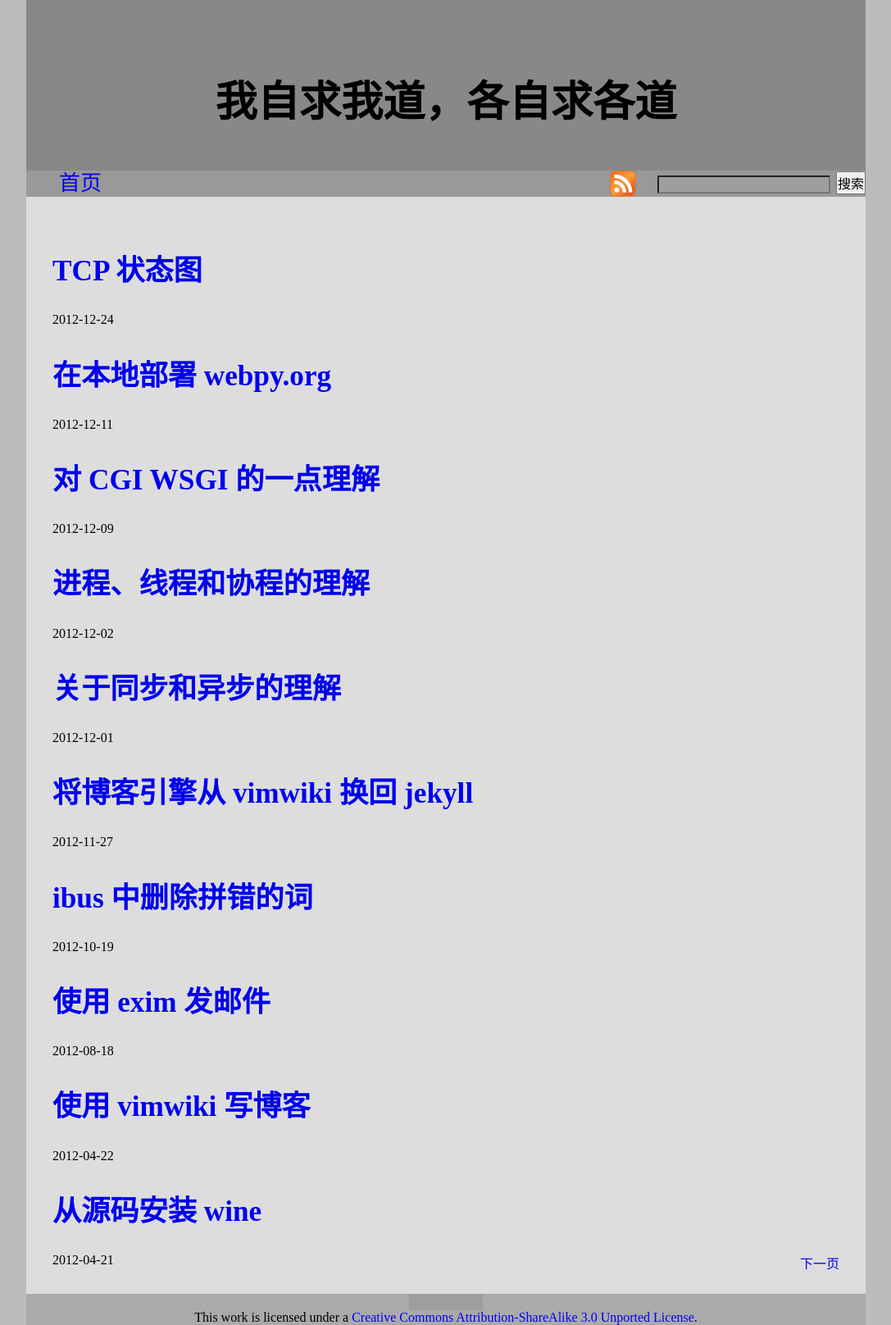
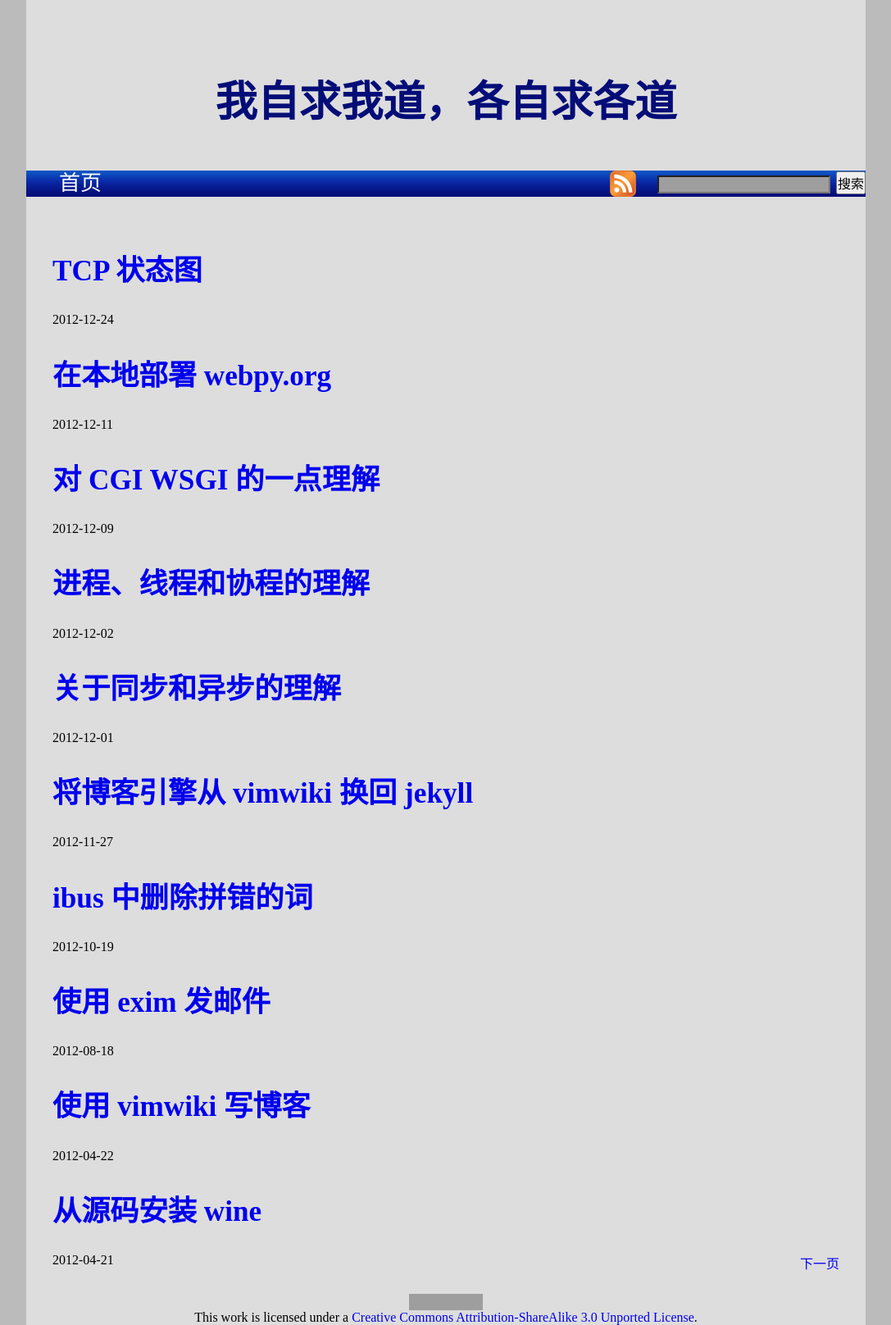
Before and after one commit to leiqin/leiqin.github.io, a Jekyll site: the page built from index.html, in a window 1280 px wide. Shown: the whole page at 82% size, without its empty margins (96-1183 px from the left). Built offline with Jekyll 4.4.1, drawn with Linux system fonts in a browser that asks for light colours; the list of posts is cut into pages by our own code; comment, search, counter and statistics services are not loaded; grey boxes are pictures that could not be loaded.

Commit message:
修改一些颜色

```diff
--- a/css/default.css
+++ b/css/default.css
@@ -30,25 +30,24 @@ pre {
     width: 80%;
     margin-left: auto;
     margin-right: auto;
-    background: #cccccc;
+    background: #dddddd;
 }
 
 #header {
     padding: 2em;
     text-align: center;
     height: 9em;
-    background: #888888;
 }
 
 #header p {
     text-indent: 0;
     font-size: 320%;
     font-weight: bold;
+    color: #040d77;
 }
 
 #content {
     padding: 2em;
-    background: #dddddd;
 }
 
 #label {
@@ -56,11 +55,15 @@ pre {
     font-size: 26px;
     line-height: 32px;
     height: 32px;
-    background: #999999;
+    background: url('/images/bg_label.png') repeat-x scroll
 }
 
 #label ul,#label li {
     display: inline;
+}
+
+#label a {
+    color: white;
 }
 
 #feedicon {
@@ -83,7 +86,3 @@ pre {
     position: relative;
     top: -10px;
 }
-
-#copyright {
-    background: #aaaaaa;
-}
```
Also changed, not shown: images/bg_label.png (added).
